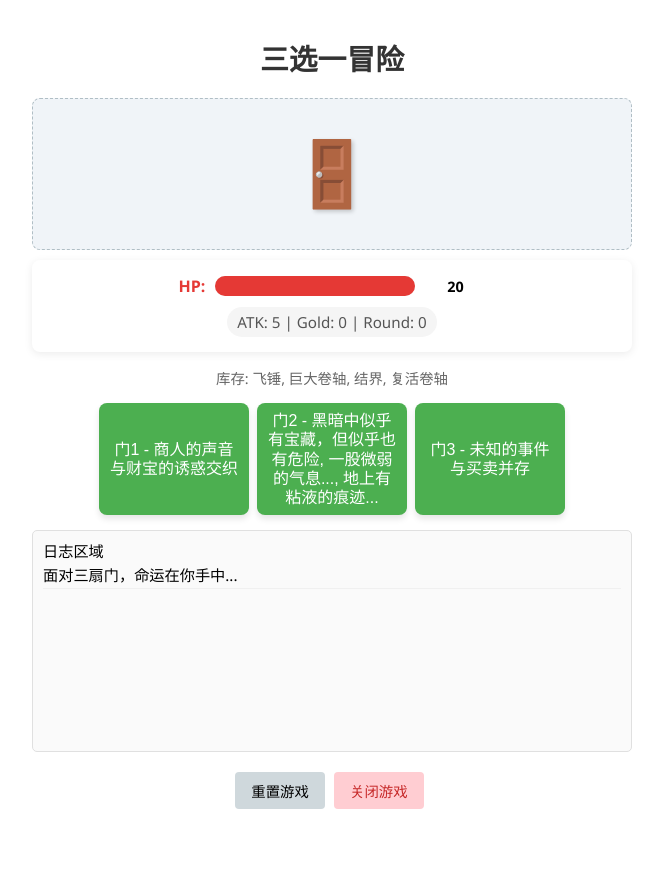
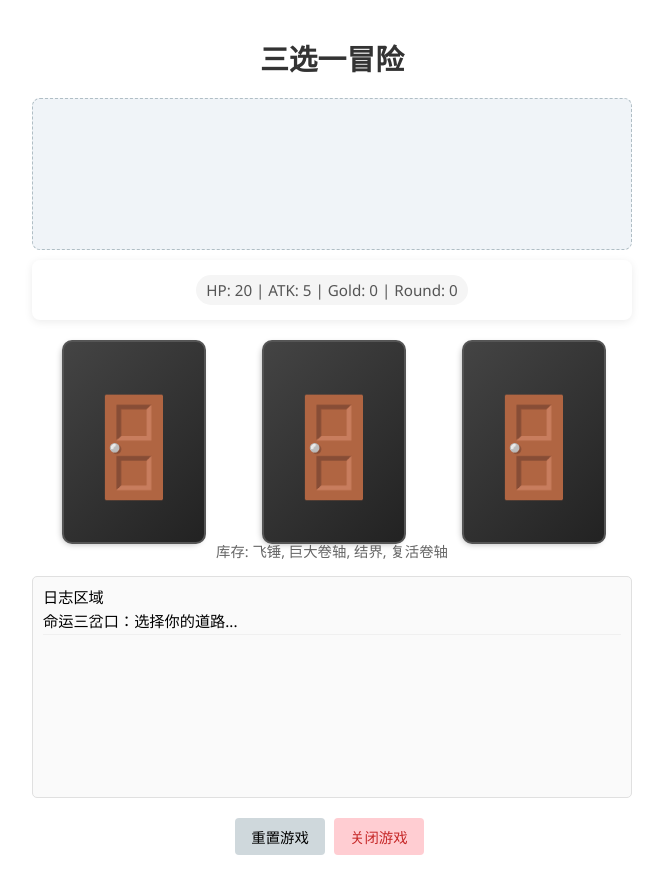
Before and after one commit to loolos/ThreeDoors, a Flask app: page / in a window 1280 px wide. Shown: the whole page, without its empty margins (308-971 px from the left). Before the commit the page ends 809 px from the top, so only its background shows below. Run offline with Flask 3, Linux system fonts and the light colour scheme.

Commit message:
UI Overhaul: Card Flip, Resizable Icons, Shop Pity System & Bug Fixes

```diff
--- a/models/player.py
+++ b/models/player.py
@@ -72,7 +72,7 @@ class Player:
                 if item.name == "复活卷轴":
                     self.hp = GameConfig.START_PLAYER_HP  # 使用初始生命值
                     self.inventory[ItemType.PASSIVE].remove(item)  # 移除复活卷轴
-
+                    self.clear_battle_status() # 清除战斗状态
                     self.controller.add_message("复活卷轴效果触发，你复活了!")
                     return
 
--- a/scenes.py
+++ b/scenes.py
@@ -160,6 +160,7 @@ class BattleScene(Scene):
                 else:
                     # 处理怪物掉落
                     self.monster.process_loot(p)
+                    p.clear_battle_status() # 战斗胜利，清除战斗状态
                     self.controller.scene_manager.go_to("door_scene")
 
                 # 无论怪物是否死亡，只要玩家行动了，就推进状态计时
--- a/server.py
+++ b/server.py
@@ -107,7 +107,8 @@ def get_state():
             "button_texts": scn.get_button_texts() if scn else ["", "", ""],
             "scene_info": {
                 "type": scn.enum.name if scn and scn.enum else "UNKNOWN",
-                "monster_name": getattr(scn.monster, "name", "") if hasattr(scn, "monster") and scn.monster else ""
+                "monster_name": getattr(scn.monster, "name", "") if hasattr(scn, "monster") and scn.monster else "",
+                "choices": scn.get_button_texts() if scn else []
             },
             "event_info": {
                 "title": getattr(g.current_event, "title", ""),
--- a/static/main.js
+++ b/static/main.js
@@ -1,6 +1,8 @@
 // static/main.js
 
 let lastSceneKey = ""; // 用于防止重复记录日志
+
+const delay = ms => new Promise(res => setTimeout(res, ms));
 
 document.addEventListener("DOMContentLoaded", () => {
   initUI();
@@ -10,9 +12,51 @@ document.addEventListener("DOMContentLoaded", () => {
 });
 
 function initUI() {
-  document.getElementById("btn1").addEventListener("click", () => buttonAction(0));
-  document.getElementById("btn2").addEventListener("click", () => buttonAction(1));
-  document.getElementById("btn3").addEventListener("click", () => buttonAction(2));
+  // Clear old button listeners if any (relying on dynamic binding now)
+  // We will dynamic bind events in renderState
+}
+
+// Map logic for result emoji
+function getResultEmoji(sceneInfo) {
+  if (sceneInfo.type === 'BATTLE') return getMonsterEmoji(sceneInfo.monster_name);
+  if (sceneInfo.type === 'SHOP') return "🛒";
+  if (sceneInfo.type === 'EVENT') return "❔";
+  if (sceneInfo.type === 'GAME_OVER') return "💀";
+  return "✨";
+}
+
+async function handleDoorClick(index) {
+  try {
+    // 1. Commit Action
+    const actionRes = await fetch("/buttonAction", {
+      method: "POST",
+      headers: { "Content-Type": "application/json" },
+      body: JSON.stringify({ index: index })
+    });
+    const actionData = await actionRes.json();
+
+    // 2. Get New State (to peek at result)
+    const stateRes = await fetch("/getState");
+    const newState = await stateRes.json();
+
+    // 3. Reveal Animation
+    const card = document.querySelectorAll('.door-card')[index];
+    const backFace = card.querySelector('.back');
+
+    // Set emoji based on what we found behind the door
+    backFace.textContent = getResultEmoji(newState.scene_info);
+    card.classList.add('flipped');
+
+    // 4. Wait for flip
+    await delay(1000);
+
+    // 5. Render Full State (transition to next scene)
+    if (actionData.log) addLog(actionData.log);
+    renderState(newState);
+
+  } catch (err) {
+    console.error("Door Click Error:", err);
+  }
 }
 
 async function buttonAction(index) {
@@ -23,7 +67,6 @@ async function buttonAction(index) {
       body: JSON.stringify({ index: index })
     });
     const data = await res.json();
-    // 如果有日志，先解析颜色再添加
     if (data.log) {
       addLog(data.log);
     }
@@ -41,17 +84,30 @@ async function startOver() {
 }
 
 async function exitGame() {
-  const res = await fetch("/exitGame", { method: "POST" });
+  try {
+    const res = await fetch("/exitGame", {
+      method: "POST"
+    });
     const data = await res.json();
     addLog(data.log || data.msg);
 
-  // 禁用所有按钮
     document.querySelectorAll("button").forEach(b => b.disabled = true);
 
-  // 1秒后关闭窗口
+    // UI Feedback
     setTimeout(() => {
-    window.close();
+      document.body.innerHTML = `
+            <div style="display:flex;justify-content:center;align-items:center;height:100vh;flex-direction:column;font-family:sans-serif;">
+                <h1>游戏已关闭</h1>
+                <p>服务器已停止运行，您可以关闭此标签页了。</p>
+            </div>
+        `;
+      window.close(); // Try to close
     }, 1000);
+
+  } catch (e) {
+    console.error("Exit error:", e);
+    addLog("关闭游戏失败，可能是服务器已断开。");
+  }
 }
 
 async function getStateAndRender() {
@@ -65,32 +121,55 @@ async function getStateAndRender() {
 }
 
 function renderState(state) {
-  // 1. Render Status Area (HP Bar, etc)
   const p = state.player;
-  const maxHp = p.max_hp || 20; // 默认20防错
-  const hpPercent = Math.max(0, Math.min(100, (p.hp / maxHp) * 100));
 
-  document.getElementById("hp-bar-fill").style.width = hpPercent + "%";
-  document.getElementById("hp-text").textContent = `${p.hp}`;
-
-  let statsText = `ATK: ${p.atk} | Gold: ${p.gold} | Round: ${state.round}`;
+  // 1. Status Text (HP Included Here)
+  let statsText = `HP: ${p.hp} | ATK: ${p.atk} | Gold: ${p.gold} | Round: ${state.round}`;
   if (p.status_desc && p.status_desc !== "无") {
     statsText += ` | ${p.status_desc}`;
   }
   document.getElementById("other-stats").textContent = statsText;
 
-  // 2. Render Scene Emoji
+  // 2. Scene Rendering
   const sceneInfo = state.scene_info || {};
   const sceneEmojiDiv = document.getElementById("scene-emoji");
+  const doorArea = document.getElementById("door-area");
+  const buttonArea = document.getElementById("buttons");
+
+  // Reset Areas
+  doorArea.style.display = 'none';
+  doorArea.innerHTML = '';
+  buttonArea.style.display = 'flex';
+  buttonArea.innerHTML = ''; // Clear old buttons
 
   let emoji = "❓";
   let desc = "";
 
+  // Special Handling for Door Scene
+  if (sceneInfo.type === "DOOR") {
+    emoji = ""; // No main emoji, cards are the focus
+    desc = "命运三岔口：选择你的道路...";
+
+    doorArea.style.display = 'flex';
+    buttonArea.style.display = 'none'; // Hide standard buttons
+
+    // Generate 3 Cards
+    (sceneInfo.choices || []).forEach((choiceText, idx) => {
+      const card = document.createElement('div');
+      card.className = 'door-card';
+      card.innerHTML = `
+            <div class="door-card-inner">
+                <div class="door-face front">🚪</div>
+                <div class="door-face back">?</div>
+            </div>
+          `;
+      card.onclick = () => handleDoorClick(idx);
+      doorArea.appendChild(card);
+    });
+
+  } else {
+    // Standard Scenes (Battle, Shop, Event, etc)
     switch (sceneInfo.type) {
-    case "DOOR":
-      emoji = "🚪";
-      desc = "面对三扇门，命运在你手中...";
-      break;
       case "BATTLE":
         emoji = getMonsterEmoji(sceneInfo.monster_name);
         desc = `遭遇 ${sceneInfo.monster_name} ！`;
@@ -99,38 +178,44 @@ function renderState(state) {
         emoji = "🛒";
         desc = "神秘商人的店铺";
         break;
-    case "USE_ITEM":
-      emoji = "🎒";
-      desc = "选择要使用的道具";
+      case "EVENT":
+        emoji = getEventEmoji(state.event_info ? state.event_info.title : "");
+        if (state.event_info && state.event_info.description) {
+          desc = state.event_info.description;
+        } else {
+          desc = "发生了一些意外...";
+        }
         break;
       case "GAME_OVER":
         emoji = "💀";
         desc = "胜败乃兵家常事...";
         break;
-    case "EVENT":
-      emoji = getEventEmoji(state.event_info ? state.event_info.title : "");
-      if (state.event_info) {
-        desc = state.event_info.description;
-        // Add title to description for context if needed, or just rely on desc
-        // desc = `【${state.event_info.title}】\n${state.event_info.description}`;
-      } else {
-        desc = "发生了一个事件...";
+      case "USE_ITEM":
+        emoji = "🎒";
+        desc = "打开背包...";
+        break;
     }
-      break;
-    default:
-      emoji = "✨";
-      desc = "未知领域";
+
+    // Render Standard Buttons
+    (sceneInfo.choices || []).forEach((text, idx) => {
+      if (!text) return;
+      const btn = document.createElement("button");
+      btn.className = "main-btn";
+      btn.textContent = text;
+      btn.onclick = () => buttonAction(idx);
+      buttonArea.appendChild(btn);
+    });
   }
 
   sceneEmojiDiv.textContent = emoji;
 
-  // 生成一个唯一的场景 Key，包含场景类型和怪物名称（如果有）
   const currentSceneKey = `${sceneInfo.type}_${sceneInfo.monster_name || ""}`;
-
   if (desc && currentSceneKey !== lastSceneKey) {
     addLog(desc);
     lastSceneKey = currentSceneKey;
   }
+
+
 
   // 3. Render Inventory
   const inventoryArea = document.getElementById("inventory-area");
--- a/static/style.css
+++ b/static/style.css
@@ -34,13 +34,13 @@ h1 {
   line-height: 1.2;
   word-wrap: break-word;
   cursor: pointer;
-  box-shadow: 0 4px 6px rgba(0,0,0,0.1);
+  box-shadow: 0 4px 6px rgba(0, 0, 0, 0.1);
   transition: transform 0.1s, box-shadow 0.1s;
 }
 
 .main-btn:active {
   transform: translateY(2px);
-  box-shadow: 0 2px 4px rgba(0,0,0,0.1);
+  box-shadow: 0 2px 4px rgba(0, 0, 0, 0.1);
 }
 
 .main-btn:disabled {
@@ -67,7 +67,7 @@ h1 {
   border-bottom: 1px solid #f0f0f0;
 }
 
-/* Scene Area */
+
 #scene-area {
   margin: 10px 0;
   padding: 15px;
@@ -80,33 +80,113 @@ h1 {
   justify-content: center;
   align-items: center;
 }
+
 #scene-emoji {
-  font-size: 4rem;
-  margin-bottom: 5px;
-  text-shadow: 2px 2px 4px rgba(0,0,0,0.2);
+  font-size: clamp(6rem, 20vw, 12rem);
+  /* Massive responsive size */
+  line-height: 1.1;
+  margin: 10px 0;
+  text-shadow: 0 4px 8px rgba(0, 0, 0, 0.1);
+  animation: float 3s ease-in-out infinite;
 }
 
-/* Status Area & HP Bar */
+@keyframes float {
+  0% {
+    transform: translateY(0px);
+  }
+
+  50% {
+    transform: translateY(-10px);
+  }
+
+  100% {
+    transform: translateY(0px);
+  }
+}
+
+
+/* Door Area & Cards */
+#door-area {
+  display: flex;
+  justify-content: space-around;
+  margin-top: 20px;
+  height: clamp(160px, 25vh, 220px);
+  /* Taller area for larger cards */
+}
+
+.door-card {
+  width: clamp(90px, 28%, 140px);
+  height: 100%;
+  /* Fill container */
+  perspective: 1000px;
+  cursor: pointer;
+}
+
+.door-card-inner {
+  position: relative;
+  width: 100%;
+  height: 100%;
+  text-align: center;
+  transition: transform 0.6s;
+  transform-style: preserve-3d;
+  box-shadow: 0 4px 6px rgba(0, 0, 0, 0.3);
+  border-radius: 10px;
+}
+
+.door-card.flipped .door-card-inner {
+  transform: rotateY(180deg);
+}
+
+.door-face {
+  position: absolute;
+  width: 100%;
+  height: 100%;
+  -webkit-backface-visibility: hidden;
+  backface-visibility: hidden;
+  display: flex;
+  align-items: center;
+  justify-content: center;
+  font-size: clamp(3.5rem, 12vw, 6rem);
+  /* Responsive large emoji */
+  border-radius: 10px;
+  background: #333;
+  border: 2px solid #555;
+}
+
+.door-face.front {
+  background: linear-gradient(135deg, #444 0%, #222 100%);
+}
+
+.door-face.back {
+  background-color: #2980b9;
+  transform: rotateY(180deg);
+}
+
+/* Scene Area */
 #status-area {
   margin-bottom: 15px;
   background: #fff;
   padding: 15px;
   border-radius: 8px;
-  box-shadow: 0 2px 8px rgba(0,0,0,0.08);
+  box-shadow: 0 2px 8px rgba(0, 0, 0, 0.08);
 }
+
 .stat-row {
   margin-bottom: 10px;
 }
+
 .hp-container {
   display: flex;
   align-items: center;
   justify-content: center;
   gap: 10px;
 }
+
 .stat-label {
   font-weight: bold;
   color: #e53935;
 }
+
 .progress-bar-bg {
   width: 200px;
   height: 20px;
@@ -114,19 +194,23 @@ h1 {
   border-radius: 10px;
   overflow: hidden;
   position: relative;
-  box-shadow: inset 0 1px 2px rgba(0,0,0,0.1);
+  box-shadow: inset 0 1px 2px rgba(0, 0, 0, 0.1);
 }
+
 .progress-bar-fill {
   height: 100%;
-  background-color: #e53935; /* Red for HP */
+  background-color: #e53935;
+  /* Red for HP */
   transition: width 0.3s ease;
   width: 100%;
 }
+
 #hp-text {
   font-size: 0.9rem;
   font-weight: bold;
   min-width: 60px;
 }
+
 #other-stats {
   font-size: 0.95rem;
   color: #555;
@@ -142,7 +226,8 @@ h1 {
   color: #666;
 }
 
-#startOverBtn, #exitGameBtn {
+#startOverBtn,
+#exitGameBtn {
   font-size: 0.9rem;
   padding: 8px 16px;
   margin-top: 10px;
@@ -153,6 +238,7 @@ h1 {
   cursor: pointer;
   transition: background 0.2s;
 }
+
 #startOverBtn:hover {
   background: #b0bec5;
 }
@@ -167,12 +253,39 @@ h1 {
 }
 
 /* Log Colors */
-.log-damage { color: #d32f2f; font-weight: bold; }
-.log-heal { color: #388e3c; font-weight: bold; }
-.log-gold { color: #fbc02d; font-weight: bold; text-shadow: 1px 1px 0 rgba(0,0,0,0.1); }
-.log-item { color: #1976d2; font-weight: bold; }
-.log-monster { color: #d32f2f; font-weight: bold; }
-.log-round { color: #666; font-style: italic; border-bottom: 2px solid #eee !important; margin-top: 5px; padding-top: 5px;}
+.log-damage {
+  color: #d32f2f;
+  font-weight: bold;
+}
+
+.log-heal {
+  color: #388e3c;
+  font-weight: bold;
+}
+
+.log-gold {
+  color: #fbc02d;
+  font-weight: bold;
+  text-shadow: 1px 1px 0 rgba(0, 0, 0, 0.1);
+}
+
+.log-item {
+  color: #1976d2;
+  font-weight: bold;
+}
+
+.log-monster {
+  color: #d32f2f;
+  font-weight: bold;
+}
+
+.log-round {
+  color: #666;
+  font-style: italic;
+  border-bottom: 2px solid #eee !important;
+  margin-top: 5px;
+  padding-top: 5px;
+}
 
 /* 响应式设计 */
 @media screen and (max-width: 480px) {
@@ -185,9 +298,6 @@ h1 {
     margin-bottom: 15px;
   }
 
-  .progress-bar-bg {
-      width: 120px;
-  }
 
   #buttons {
     gap: 5px;
@@ -206,7 +316,8 @@ h1 {
     font-size: 0.85rem;
   }
 
-  #status-area, #inventory-area {
+  #status-area,
+  #inventory-area {
     font-size: 0.85rem;
   }
 }
--- a/templates/index.html
+++ b/templates/index.html
@@ -16,16 +16,12 @@
     </div>
 
     <div id="status-area">
-      <div class="stat-row">
-        <div class="hp-container">
-          <span class="stat-label">HP:</span>
-          <div class="progress-bar-bg">
-            <div id="hp-bar-fill" class="progress-bar-fill" style="width: 100%;"></div>
-          </div>
-          <span id="hp-text">20/20</span>
-        </div>
-      </div>
+      <!-- Removed HP bar container -->
       <div id="other-stats">ATK: 5 | Gold: 0 | Round: 0</div>
+    </div>
+
+    <div id="door-area" style="display: none;">
+      <!-- Door cards will be injected here by JS -->
     </div>
     <!-- 新增库存显示区域 -->
     <div id="inventory-area">库存：暂无道具</div>
```
Also changed, not shown: models/shop.py (+14 -0 lines). Lines whose indentation alone changed are shown as unchanged.
